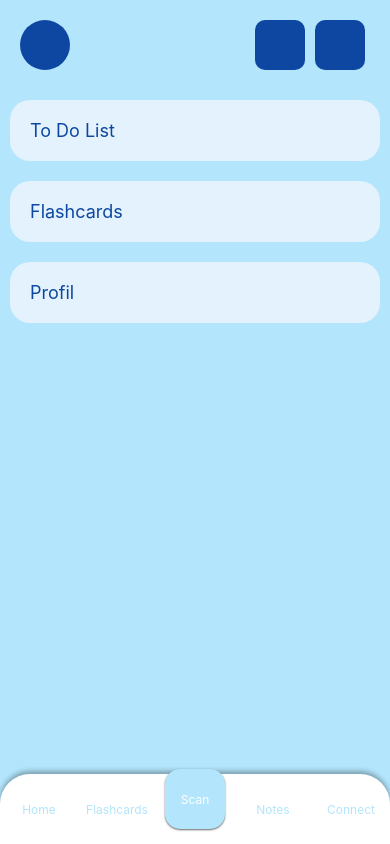
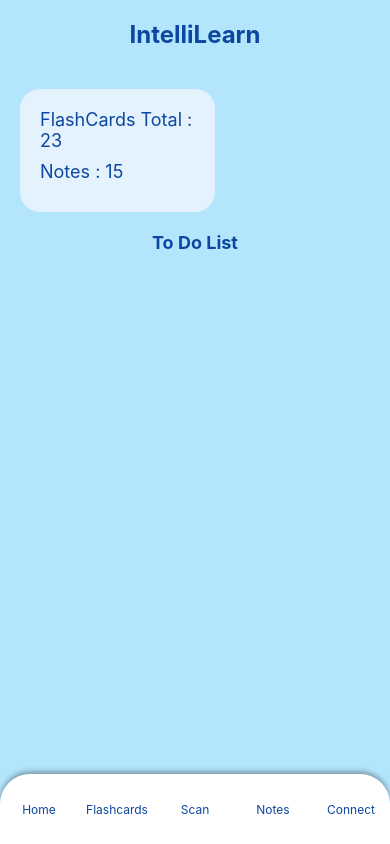
Before and after one commit to sapphiregaze/Intelli-Learn, a React Native app in the folder mobile/: screen /Test in a window 390 px wide. Built offline with nearby package versions, Linux system fonts and the light colour scheme.

Commit message:
Add changes to the Home Page

```diff
--- a/mobile/TestScreen.js
+++ b/mobile/TestScreen.js
@@ -6,46 +6,34 @@ export default function TestScreen({ navigation }) {
     <View style={styles.container}>
       {/* En-tête */}
       <View style={styles.header}>
-        <View style={styles.profile}>
-          {/* Ici, vous pouvez ajouter une image de profil */}
-        </View>
-        <View style={styles.toDoList}>
-          <View style={styles.toDoListSquare}></View>
-          <View style={styles.toDoListSquare}></View>
-        </View>
+        <Text style={styles.headerText}>IntelliLearn</Text>
       </View>
 
       {/* Contenu principal */}
       <ScrollView style={styles.content}>
-        <View style={styles.card}>
-          <Text style={styles.cardTitle}>To Do List</Text>
+        <View style={styles.shortCard}>
+          <Text style={styles.cardTitle}>FlashCards Total : 23</Text>
+          <Text style={styles.cardTitle}>Notes : 15</Text>
         </View>
-        <View style={styles.card}>
-          <Text style={styles.cardTitle}>Flashcards</Text>
-        </View>
-        <View style={styles.card}>
-          <Text style={styles.cardTitle}>Profil</Text>
-        </View>
+        <Text style={styles.toDoListText}>To Do List</Text>
       </ScrollView>
 
       {/* Barre de navigation en bas */}
       <View style={styles.navBar}>
         <TouchableOpacity style={styles.navItem} onPress={() => console.log('Home')}>
-          <Text style={[styles.navText, styles.navTextBlue]}>Home</Text>
+          <Text style={[styles.navText, styles.navTextDarkBlue]}>Home</Text>
         </TouchableOpacity>
         <TouchableOpacity style={styles.navItem} onPress={() => console.log('Flashcards')}>
-          <Text style={[styles.navText, styles.navTextBlue]}>Flashcards</Text>
+          <Text style={[styles.navText, styles.navTextDarkBlue]}>Flashcards</Text>
         </TouchableOpacity>
-        <TouchableOpacity style={styles.navItemCenter} onPress={() => console.log('Scan')}>
-          <View style={styles.scanButton}>
-            <Text style={[styles.navText, styles.navTextWhite]}>Scan</Text>
-          </View>
+        <TouchableOpacity style={styles.navItem} onPress={() => console.log('Scan')}>
+          <Text style={[styles.navText, styles.navTextDarkBlue]}>Scan</Text>
         </TouchableOpacity>
         <TouchableOpacity style={styles.navItem} onPress={() => console.log('Notes')}>
-          <Text style={[styles.navText, styles.navTextBlue]}>Notes</Text>
+          <Text style={[styles.navText, styles.navTextDarkBlue]}>Notes</Text>
         </TouchableOpacity>
         <TouchableOpacity style={styles.navItem} onPress={() => console.log('Connect')}>
-          <Text style={[styles.navText, styles.navTextBlue]}>Connect</Text>
+          <Text style={[styles.navText, styles.navTextDarkBlue]}>Connect</Text>
         </TouchableOpacity>
       </View>
     </View>
@@ -58,40 +46,39 @@ const styles = StyleSheet.create({
     backgroundColor: '#B3E5FC', // Fond bleu ciel
   },
   header: {
-    flexDirection: 'row',
-    justifyContent: 'space-between',
-    padding: 20,
+    justifyContent: 'center',
+    alignItems: 'center',
+    paddingVertical: 20,
+    paddingHorizontal: 20,
     backgroundColor: '#B3E5FC', // Fond bleu ciel
   },
-  profile: {
-    width: 50,
-    height: 50,
-    borderRadius: 25,
-    backgroundColor: '#0D47A1', // Couleur bleu foncé
-  },
-  toDoList: {
-    flexDirection: 'row',
-    alignItems: 'center',
-  },
-  toDoListSquare: {
-    width: 50,
-    height: 50,
-    borderRadius: 10,
-    backgroundColor: '#0D47A1', // Couleur bleu foncé
-    marginHorizontal: 5,
+  headerText: {
+    fontSize: 24, // Taille de police augmentée
+    color: '#0D47A1', // Couleur de texte bleu foncé
+    fontWeight: 'bold', // Police en gras
   },
   content: {
     flex: 1,
   },
-  card: {
+  shortCard: {
     backgroundColor: '#E3F2FD',
     borderRadius: 20,
     padding: 20,
-    margin: 10,
+    marginHorizontal: 20,
+    marginTop: 20,
+    width: '50%', // Largeur réduite
   },
   cardTitle: {
     fontSize: 18,
     color: '#0D47A1',
+    marginBottom: 10,
+  },
+  toDoListText: {
+    fontSize: 18,
+    color: '#0D47A1',
+    fontWeight: 'bold',
+    alignSelf: 'center',
+    marginTop: 20,
   },
   navBar: {
     flexDirection: 'row',
@@ -110,33 +97,13 @@ const styles = StyleSheet.create({
   navItem: {
     alignItems: 'center',
     flex: 1,
-  },
-  navItemCenter: {
-    alignItems: 'center',
-    flex: 1,
-  },
-  scanButton: {
-    width: 60,
-    height: 60,
-    borderRadius: 15,
-    backgroundColor: '#B3E5FC', // Fond bleu ciel
-    justifyContent: 'center',
-    alignItems: 'center',
-    marginBottom: 10,
-    shadowColor: '#000',
-    shadowOffset: { width: 0, height: 1 },
-    shadowOpacity: 0.6,
-    shadowRadius: 2,
-    elevation: 4,
-    transform: [{ translateY: -5 }], // Fait sortir le bouton vers le haut
+    marginHorizontal: 5, // Espace entre les boutons réduit
   },
   navText: {
     fontSize: 12,
+    textAlign: 'center',
   },
-  navTextBlue: {
-    color: '#B3E5FC', // Couleur de texte bleu ciel
-  },
-  navTextWhite: {
-    color: '#FFFFFF', // Couleur de texte blanc
+  navTextDarkBlue: {
+    color: '#0D47A1', // Couleur de texte bleu marine
   },
 });
```
